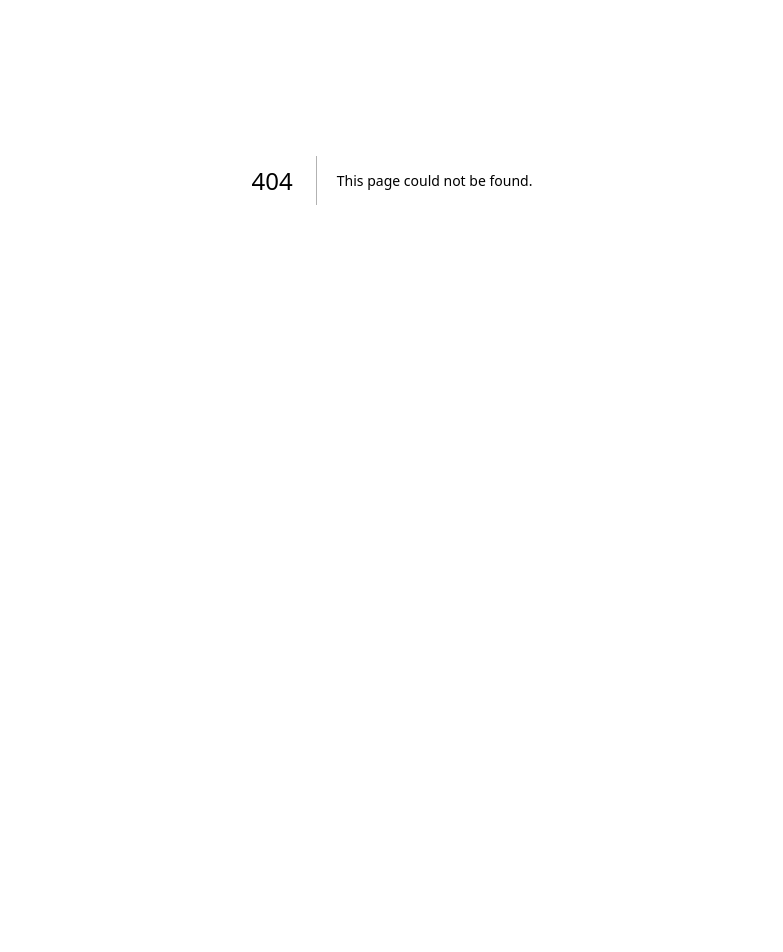
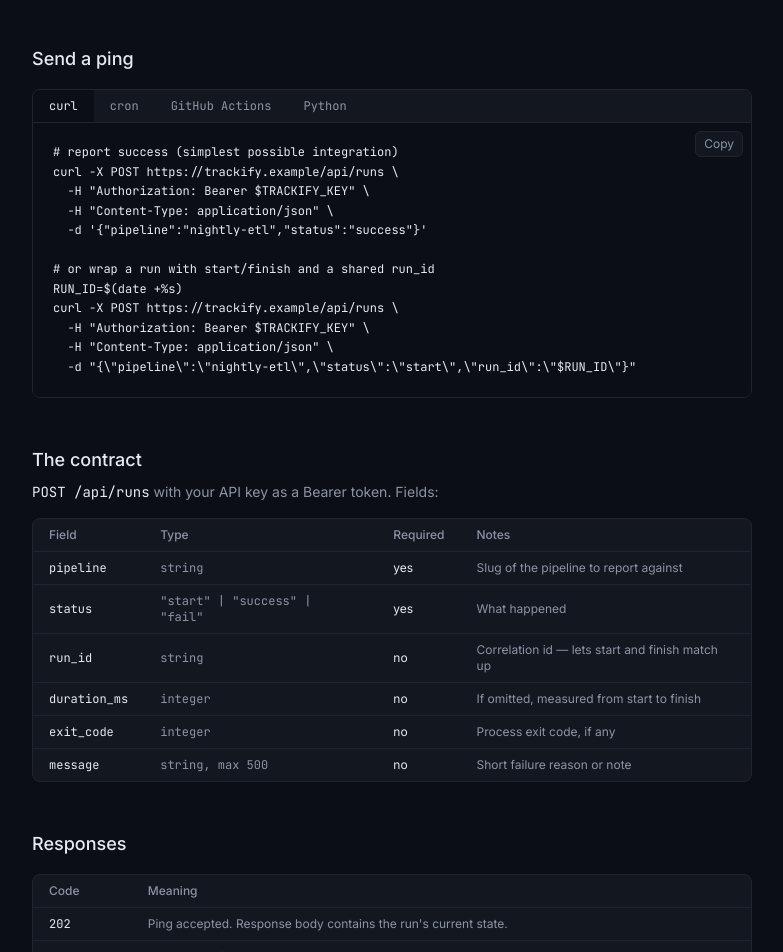
Before and after one commit to hnrad98/trackify, a Next.js app: page /docs in a window 1280 px wide. Before the commit this address had no page. Shown: the part 220-1172 px from the top of the page, without its empty margins (248-1031 px from the left). Before the commit the page ends 800 px from the top, so only its background shows below. Built offline with nearby package versions, Linux system fonts and the light colour scheme.

Commit message:
Add docs page with integration snippets and API reference

```diff
--- /dev/null
+++ b/src/app/docs/page.tsx
@@ -0,0 +1,194 @@
+import type { Metadata } from "next";
+import { PublicNav } from "@/components/public-nav";
+import { PublicFooter } from "@/components/public-footer";
+import { SnippetTabs } from "@/components/snippet-tabs";
+
+export const metadata: Metadata = {
+  title: "Docs — Trackify",
+  description: "Integrate any scheduled job with one HTTP call.",
+};
+
+const curl = `# report success (simplest possible integration)
+curl -X POST https://trackify.example/api/runs \\
+  -H "Authorization: Bearer $TRACKIFY_KEY" \\
+  -H "Content-Type: application/json" \\
+  -d '{"pipeline":"nightly-etl","status":"success"}'
+
+# or wrap a run with start/finish and a shared run_id
+RUN_ID=$(date +%s)
+curl -X POST https://trackify.example/api/runs \\
+  -H "Authorization: Bearer $TRACKIFY_KEY" \\
+  -H "Content-Type: application/json" \\
+  -d "{\\"pipeline\\":\\"nightly-etl\\",\\"status\\":\\"start\\",\\"run_id\\":\\"$RUN_ID\\"}"`;
+
+const cron = `# crontab: ping success only if the job exits 0, fail otherwise
+0 2 * * * /opt/jobs/etl.sh \\
+  && curl -fsS -X POST https://trackify.example/api/runs -H "Authorization: Bearer $TRACKIFY_KEY" -H "Content-Type: application/json" -d '{"pipeline":"nightly-etl","status":"success"}' \\
+  || curl -fsS -X POST https://trackify.example/api/runs -H "Authorization: Bearer $TRACKIFY_KEY" -H "Content-Type: application/json" -d '{"pipeline":"nightly-etl","status":"fail"}'`;
+
+const actions = `# .github/workflows/etl.yml — report the outcome of any job
+- name: Report to Trackify
+  if: always()
+  run: |
+    curl -fsS -X POST https://trackify.example/api/runs \\
+      -H "Authorization: Bearer \${{ secrets.TRACKIFY_KEY }}" \\
+      -H "Content-Type: application/json" \\
+      -d '{"pipeline":"nightly-etl","status":"\${{ job.status == 'success' && 'success' || 'fail' }}","run_id":"\${{ github.run_id }}"}'`;
+
+const python = `import os, time, requests
+
+BASE = "https://trackify.example/api/runs"
+HEADERS = {"Authorization": f"Bearer {os.environ['TRACKIFY_KEY']}"}
+run_id = str(int(time.time()))
+
+def ping(status, **extra):
+    requests.post(BASE, headers=HEADERS, json={
+        "pipeline": "nightly-etl", "status": status, "run_id": run_id, **extra,
+    }, timeout=10)
+
+ping("start")
+try:
+    do_the_work()
+    ping("success")
+except Exception as e:
+    ping("fail", message=str(e)[:500], exit_code=1)
+    raise`;
+
+export default function DocsPage() {
+  return (
+    <div className="min-h-screen">
+      <PublicNav />
+      <main className="mx-auto max-w-3xl px-6 py-16">
+        <h1 className="text-3xl font-medium tracking-tight">Integration</h1>
+        <p className="mt-3 text-ink-muted">
+          Anything that can make an HTTP request can report to Trackify. One
+          endpoint, three ping types.
+        </p>
+
+        <h2 className="mt-12 text-lg font-medium">Send a ping</h2>
+        <div className="mt-4">
+          <SnippetTabs
+            tabs={[
+              { label: "curl", code: curl },
+              { label: "cron", code: cron },
+              { label: "GitHub Actions", code: actions },
+              { label: "Python", code: python },
+            ]}
+          />
+        </div>
+
+        <h2 className="mt-12 text-lg font-medium">The contract</h2>
+        <p className="mt-2 text-sm text-ink-muted">
+          <span className="font-mono text-ink">POST /api/runs</span> with your
+          API key as a Bearer token. Fields:
+        </p>
+        <FieldsTable />
+
+        <h2 className="mt-12 text-lg font-medium">Responses</h2>
+        <CodesTable />
+
+        <h2 className="mt-12 text-lg font-medium">Run lifecycle</h2>
+        <ul className="mt-3 space-y-2 text-sm leading-relaxed text-ink-muted">
+          <li>
+            <span className="font-mono text-ink">start</span> opens a run;{" "}
+            <span className="font-mono text-ink">success</span> /{" "}
+            <span className="font-mono text-ink">fail</span> closes it. Send a
+            shared <span className="font-mono text-ink">run_id</span> to
+            correlate the two and get measured durations.
+          </li>
+          <li>
+            Pings are safe to retry and can arrive out of order — a{" "}
+            <span className="font-mono text-ink">success</span> with no prior{" "}
+            <span className="font-mono text-ink">start</span> simply records a
+            completed run.
+          </li>
+          <li>
+            A pipeline that stays silent past its expected period plus grace is
+            marked late, then down — no ping required. That&apos;s the point.
+          </li>
+        </ul>
+      </main>
+      <PublicFooter />
+    </div>
+  );
+}
+
+function FieldsTable() {
+  const rows: [string, string, string, string][] = [
+    ["pipeline", "string", "yes", "Slug of the pipeline to report against"],
+    ["status", '"start" | "success" | "fail"', "yes", "What happened"],
+    [
+      "run_id",
+      "string",
+      "no",
+      "Correlation id — lets start and finish match up",
+    ],
+    [
+      "duration_ms",
+      "integer",
+      "no",
+      "If omitted, measured from start to finish",
+    ],
+    ["exit_code", "integer", "no", "Process exit code, if any"],
+    ["message", "string, max 500", "no", "Short failure reason or note"],
+  ];
+  return (
+    <div className="mt-4 overflow-x-auto rounded-lg border border-edge bg-surface">
+      <table className="w-full text-sm">
+        <thead>
+          <tr className="border-b border-edge text-left text-xs text-ink-muted">
+            <th className="px-4 py-2 font-medium">Field</th>
+            <th className="px-4 py-2 font-medium">Type</th>
+            <th className="px-4 py-2 font-medium">Required</th>
+            <th className="px-4 py-2 font-medium">Notes</th>
+          </tr>
+        </thead>
+        <tbody className="divide-y divide-edge">
+          {rows.map(([field, type, required, notes]) => (
+            <tr key={field}>
+              <td className="px-4 py-2 font-mono text-xs">{field}</td>
+              <td className="px-4 py-2 font-mono text-xs text-ink-muted">
+                {type}
+              </td>
+              <td className="px-4 py-2 text-xs">{required}</td>
+              <td className="px-4 py-2 text-xs text-ink-muted">{notes}</td>
+            </tr>
+          ))}
+        </tbody>
+      </table>
+    </div>
+  );
+}
+
+function CodesTable() {
+  const rows: [string, string][] = [
+    ["202", "Ping accepted. Response body contains the run's current state."],
+    ["401", "Missing, malformed, or revoked API key."],
+    ["404", "No pipeline with that slug in your tenant."],
+    ["422", "Invalid body — details in the issues array."],
+  ];
+  return (
+    <div className="mt-4 overflow-x-auto rounded-lg border border-edge bg-surface">
+      <table className="w-full text-sm">
+        <thead>
+          <tr className="border-b border-edge text-left text-xs text-ink-muted">
+            <th className="px-4 py-2 font-medium">Code</th>
+            <th className="px-4 py-2 font-medium">Meaning</th>
+          </tr>
+        </thead>
+        <tbody className="divide-y divide-edge">
+          {rows.map(([code, meaning]) => (
+            <tr key={code}>
+              <td className="px-4 py-2 font-mono text-xs">{code}</td>
+              <td className="px-4 py-2 text-xs text-ink-muted">{meaning}</td>
+            </tr>
+          ))}
+        </tbody>
+      </table>
+      <p className="border-t border-edge px-4 py-2 text-xs text-ink-muted">
+        The existence of pipelines outside your tenant is never confirmed — a
+        valid key with someone else&apos;s slug gets the same 404 as a typo.
+      </p>
+    </div>
+  );
+}
--- /dev/null
+++ b/src/components/snippet-tabs.tsx
@@ -0,0 +1,38 @@
+"use client";
+
+import { useState } from "react";
+import { CopyButton } from "./copy-button";
+
+export function SnippetTabs({
+  tabs,
+}: {
+  tabs: { label: string; code: string }[];
+}) {
+  const [active, setActive] = useState(0);
+  const tab = tabs[active];
+  if (!tab) return null;
+
+  return (
+    <div className="overflow-hidden rounded-lg border border-edge">
+      <div className="flex border-b border-edge bg-surface">
+        {tabs.map((t, i) => (
+          <button
+            key={t.label}
+            onClick={() => setActive(i)}
+            className={`px-4 py-2 font-mono text-xs transition-colors ${
+              i === active ? "bg-bg text-ink" : "text-ink-muted hover:text-ink"
+            }`}
+          >
+            {t.label}
+          </button>
+        ))}
+      </div>
+      <div className="relative">
+        <pre className="overflow-x-auto bg-bg p-5 font-mono text-xs leading-relaxed">
+          {tab.code}
+        </pre>
+        <CopyButton text={tab.code} />
+      </div>
+    </div>
+  );
+}
```
